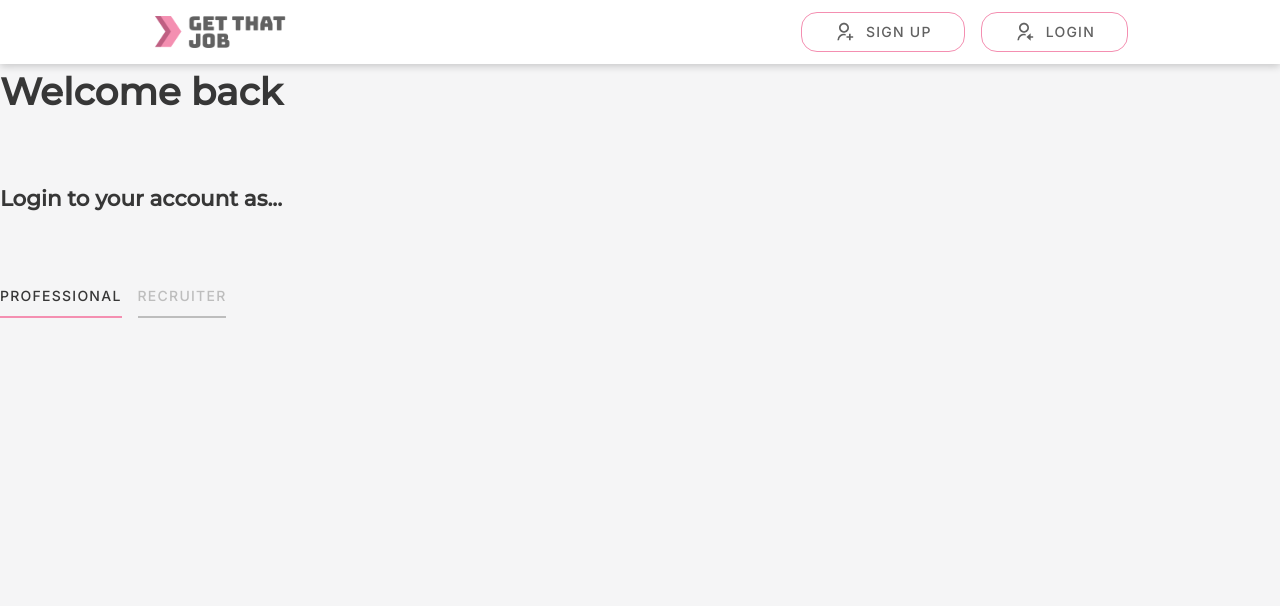
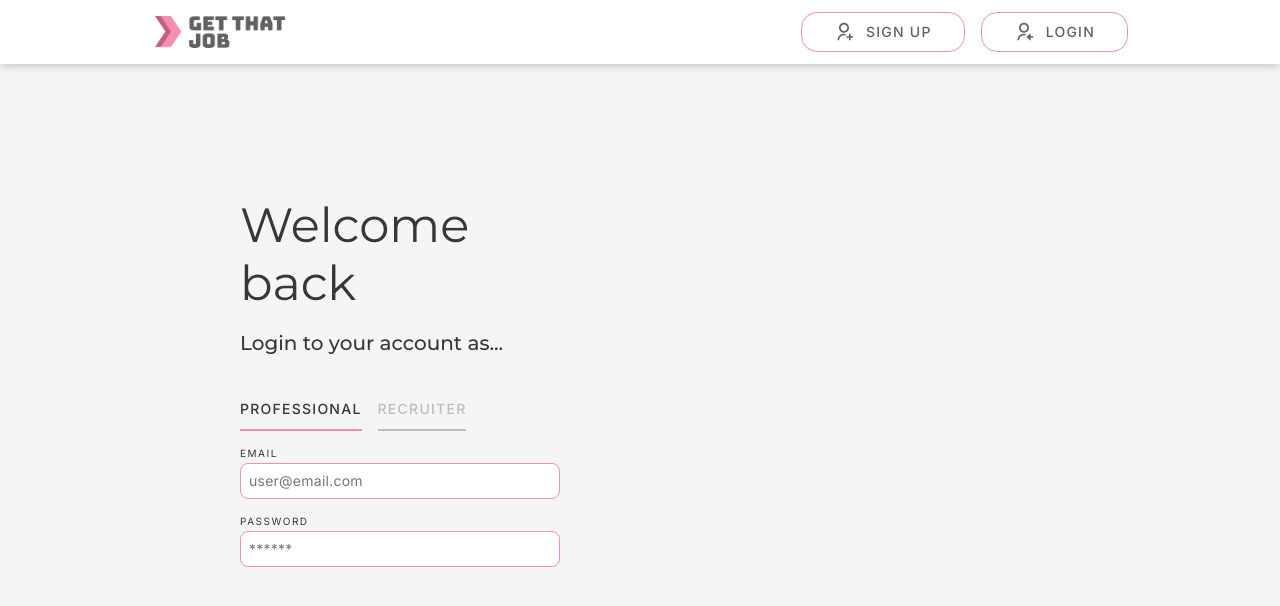
Before and after one commit to agustin-s19/Proyecto_React, a React (Create React App) app in the folder job-search-app/: page /login in a window 1280 px wide. Shown: the top 606 px of the page. Built offline with nearby package versions, Linux system fonts and the light colour scheme.

Commit message:
input component with styles

```diff
--- a/job-search-app/src/components/input.jsx
+++ b/job-search-app/src/components/input.jsx
@@ -1,6 +1,11 @@
-const InputForm = ({ id, name, type = "text", label }) => {
+const Input = ({ id, name, type = "text", label, placeholder }) => {
   name ||= id;
   return (
-    <label></label>
-  )
+    <div className="style-input">
+      <label htmlFor={id}>{label}</label>
+      <input id={id} name={name} type={type} placeholder={placeholder} />
+    </div>
+  );
 }
+
+export default Input;
--- a/job-search-app/src/pages/LoginEmployer.js
+++ b/job-search-app/src/pages/LoginEmployer.js
@@ -1,15 +1,32 @@
 import { Link } from "react-router-dom";
+import Input from "../components/input";
 
 const LoginEmployer = () => {
   return (
-    <div className="form-account" >
+    <section className="container-login">
+      <div>
         <h3>Welcome back</h3>
         <h6>Login to your account as...</h6>
           <navbar className="nabvar-account text-button">
             <Link to="/login/professional"><button className="button-off">PROFESSIONAL</button></Link>
             <Link to="/login/employer"><button className="button-on">RECRUITER</button></Link>
           </navbar>
+        <form className="style-form">
+          <Input
+            id = "email"
+            type = "email"
+            label = "EMAIL"
+            placeholder = "user@email.com"
+          />
+          <Input
+            id = "password"
+            type = "password"
+            label = "PASSWORD"
+            placeholder = "******"
+          />
+        </form>
       </div>
+    </section>
   );
 }
 
--- a/job-search-app/src/pages/LoginProfessional.js
+++ b/job-search-app/src/pages/LoginProfessional.js
@@ -1,15 +1,32 @@
 import { Link } from "react-router-dom";
+import Input from "../components/input";
 
 const LoginProfessional = () => {
   return (
-    <div className="form-account" >
+    <section className="container-login">
+      <div>
         <h3>Welcome back</h3>
         <h6>Login to your account as...</h6>
           <navbar className="nabvar-account text-button">
             <Link to="/login/professional"><button className="button-on">PROFESSIONAL</button></Link>
             <Link to="/login/employer"><button className="button-off">RECRUITER</button></Link>
           </navbar>
+          <form className="style-form">
+          <Input
+            id = "email"
+            type = "email"
+            label = "EMAIL"
+            placeholder = "user@email.com"
+          />
+          <Input
+            id = "password"
+            type = "password"
+            label = "PASSWORD"
+            placeholder = "******"
+          />
+        </form>
       </div>
+    </section>
   );
 }
 
--- /dev/null
+++ b/job-search-app/src/styles/form.css
@@ -0,0 +1,27 @@
+.style-form {
+  max-width: 22.25rem;
+
+}
+
+.style-input {
+  display: flex;
+  flex-direction: column;
+  gap: 0.25rem;
+  width: 100%;
+  margin-bottom: 1rem;
+}
+
+.style-input input {
+  width: 100%;
+  height: 2.25rem;
+  border-radius: 0.5rem;
+  border: 1px solid var(--pink-200);
+  padding: 0.5rem;
+  background-color: var(--white-100);
+}
+
+.style-input input:focus {
+  outline: none;
+  border: 1px solid var(--pink-300);
+  box-shadow: 0 0 10px var(--pink-200);
+}
--- a/job-search-app/src/styles/global.css
+++ b/job-search-app/src/styles/global.css
@@ -3,4 +3,5 @@
 @import url("button.css");
 @import url("navbar.css");
 @import url("layout.css");
+@import url("form.css");
 @import url("typography.css");
--- a/job-search-app/src/styles/layout.css
+++ b/job-search-app/src/styles/layout.css
@@ -26,6 +26,7 @@
   justify-content: center;
 }
 
-.form-account {
-  max-width: 22.5rem;
+.container-login {
+  max-width: 90rem;
+  padding: 8.25rem 45rem 15rem 15rem;
 }
--- a/job-search-app/src/styles/navbar.css
+++ b/job-search-app/src/styles/navbar.css
@@ -1,4 +1,4 @@
-.navbar-header{
+.navbar-header {
   max-width: 90rem;
   height: 4rem;
   margin: 0 auto;
@@ -9,7 +9,7 @@
   justify-content: space-between;
 }
 
-.buttons{
+.buttons {
   display: flex;
   gap: 1rem;
 }
@@ -24,4 +24,5 @@
 .nabvar-account {
   display: flex;
   gap: 1rem;
+  margin-bottom: 1rem;
 }
--- a/job-search-app/src/styles/typography.css
+++ b/job-search-app/src/styles/typography.css
@@ -57,3 +57,34 @@ body {
   font-size: 1.5rem;
   line-height: 1.875rem;
 }
+
+.container-login div h3 {
+  font-size: 3rem;
+  line-height: 3.65rem;
+  font-weight: 400;
+  margin-bottom: 1rem;
+}
+
+.container-login div h6 {
+  font-size: 1.25rem;
+  line-height: 1.75rem;
+  font-weight: 500;
+  margin: 0 0 2rem 0;
+}
+
+.style-input label {
+  font-family: var(--font-secondary);
+  font-size: 0.625rem;
+  line-height: 0.75rem;
+  font-weight: 400;
+  letter-spacing: 1.5px;
+}
+
+.style-input input {
+  font-family: var(--font-secondary);
+  font-size: 0.875rem;
+  line-height: 1.25rem;
+  font-weight: 400;
+  letter-spacing: 0.25px;
+  color: var(--gray-600);
+}
```
Lines whose indentation alone changed are shown as unchanged.
